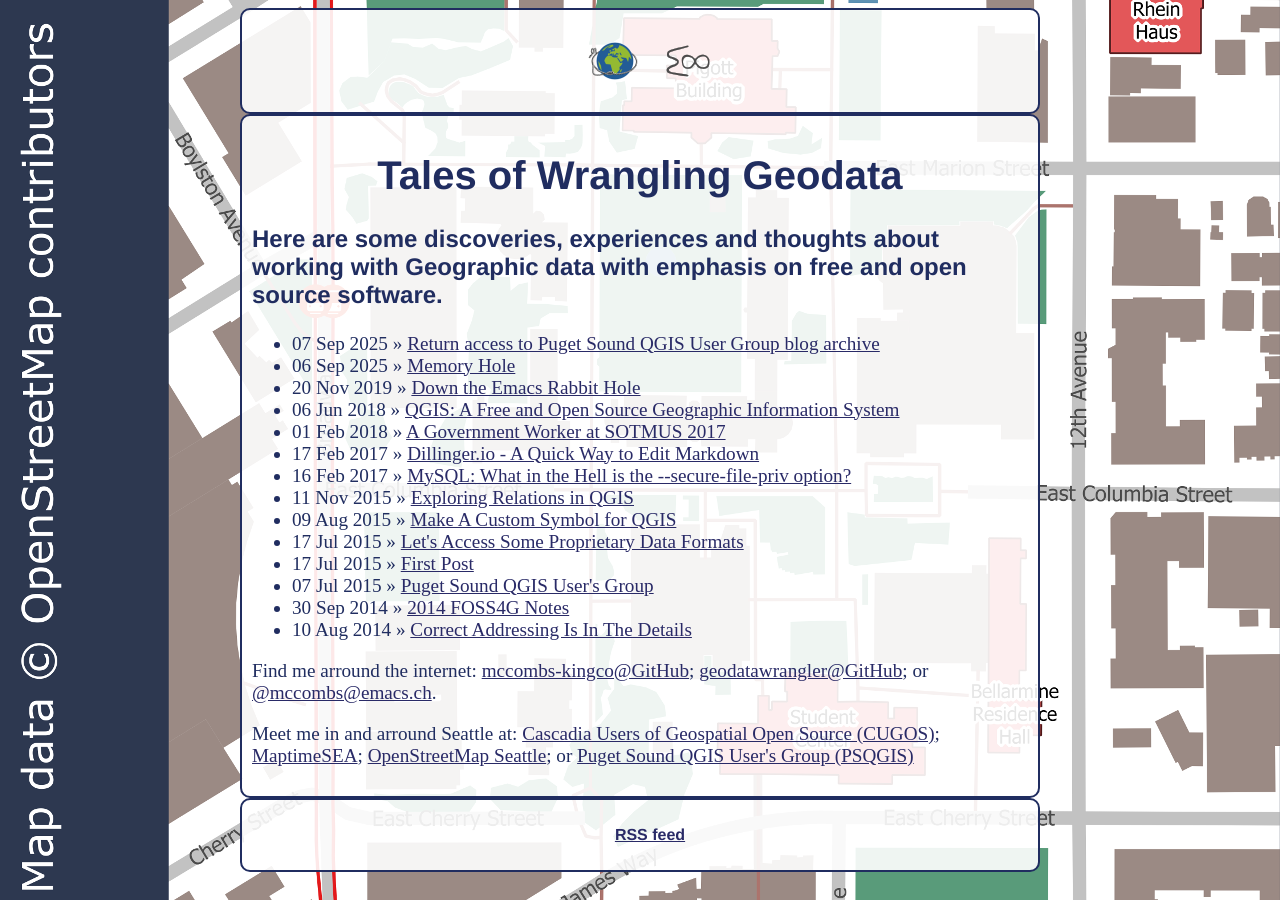
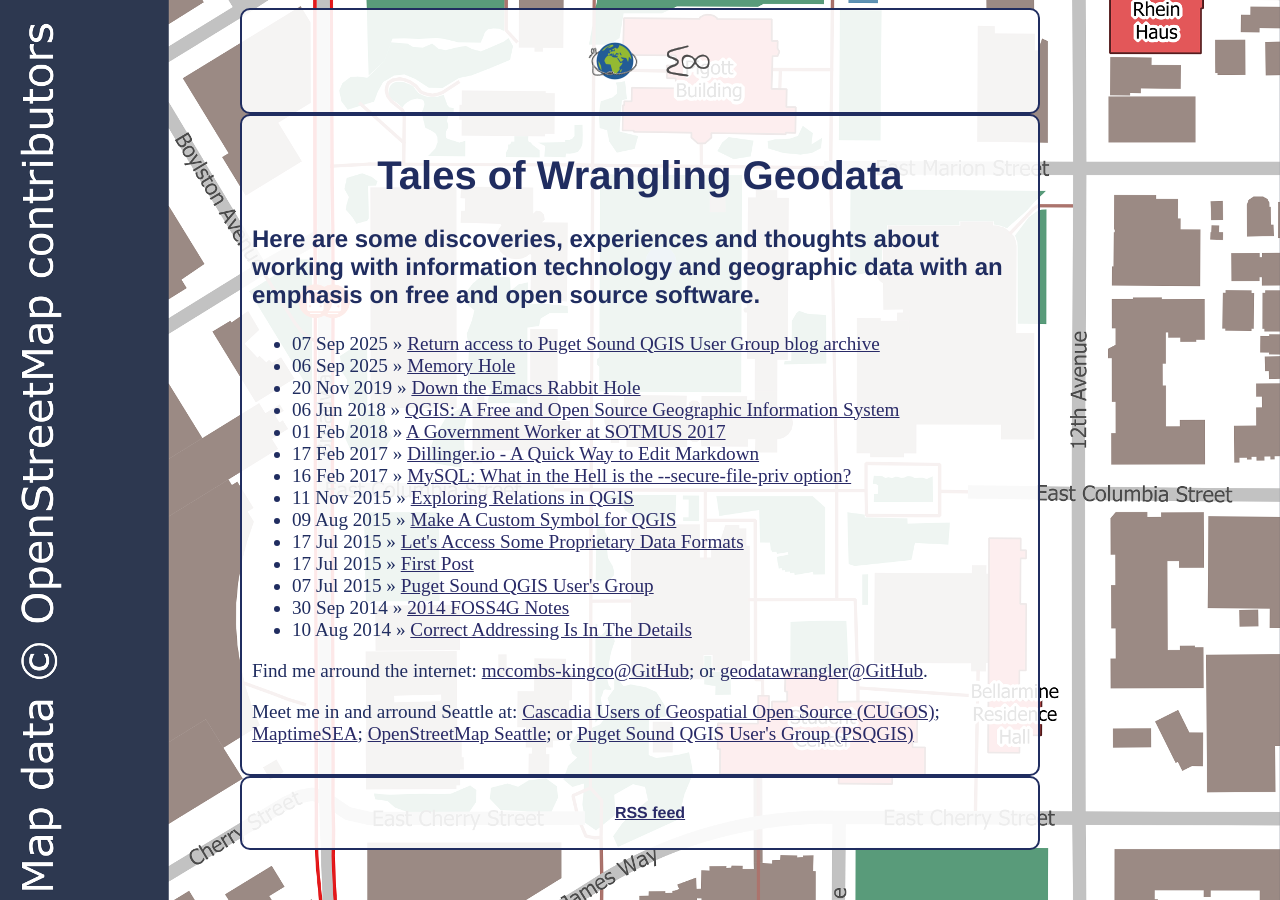
Before and after one commit to geodatawrangler/geodatawrangler.github.io, a Jekyll site: the page built from index.html, in a window 1280 px wide. Built offline with Jekyll 4.4.1, drawn with Linux system fonts in a browser that asks for light colours.

Commit message:
<2025-09-07 Sun 15:58> Update to index.html

```diff
--- a/index.html
+++ b/index.html
@@ -4,7 +4,7 @@
 ---
 	<h1>{{ page.title }}</h1>
 
-	<h3>Here are some discoveries, experiences and thoughts about working with Geographic data with emphasis on free and open source software.</h3>
+	<h3>Here are some discoveries, experiences and thoughts about working with information technology and geographic data with an emphasis on free and open source software.</h3>
 
 <ul class="posts">
 
@@ -14,7 +14,7 @@
 </ul>
 
     <p>
-         Find me arround the internet: <a href="https://github.com/mccombsp-kingco">mccombs-kingco@GitHub</a>; <a href="https://github.com/geodatawrangler">geodatawrangler@GitHub</a>; or <a rel="me" href="https://emacs.ch/@mccombs">@mccombs@emacs.ch</a>.
+         Find me arround the internet: <a href="https://github.com/mccombsp-kingco">mccombs-kingco@GitHub</a>; or <a href="https://github.com/geodatawrangler">geodatawrangler@GitHub</a>.
     </p>
     <p>
         Meet me in and arround Seattle at: <a href="http://cugos.org/">Cascadia Users of Geospatial Open Source (CUGOS)</a>;
```
